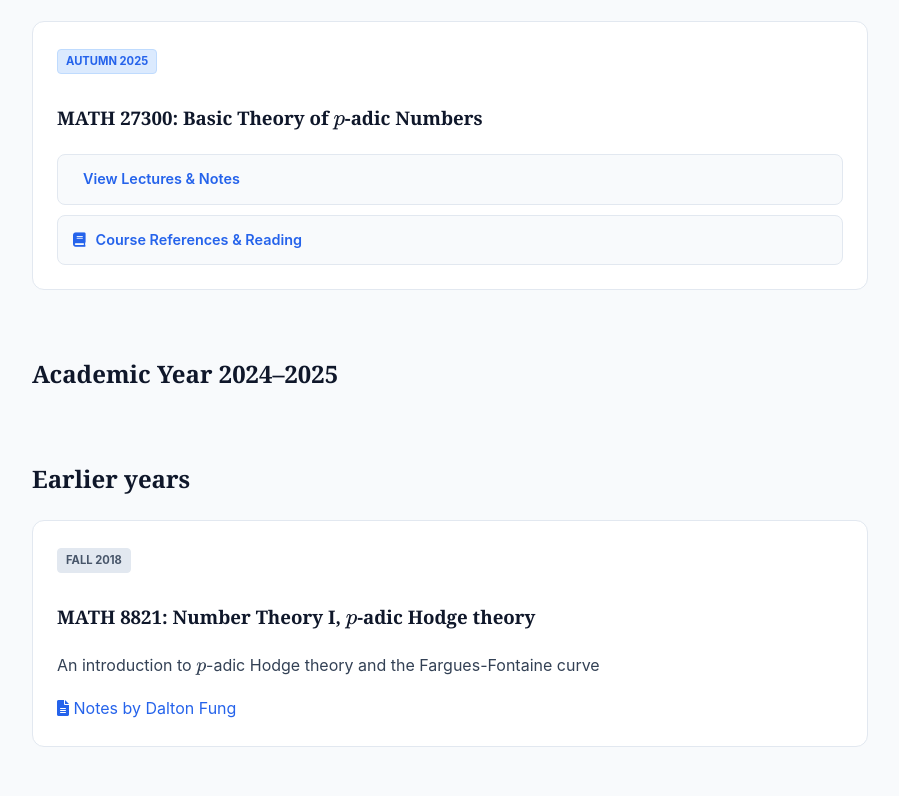
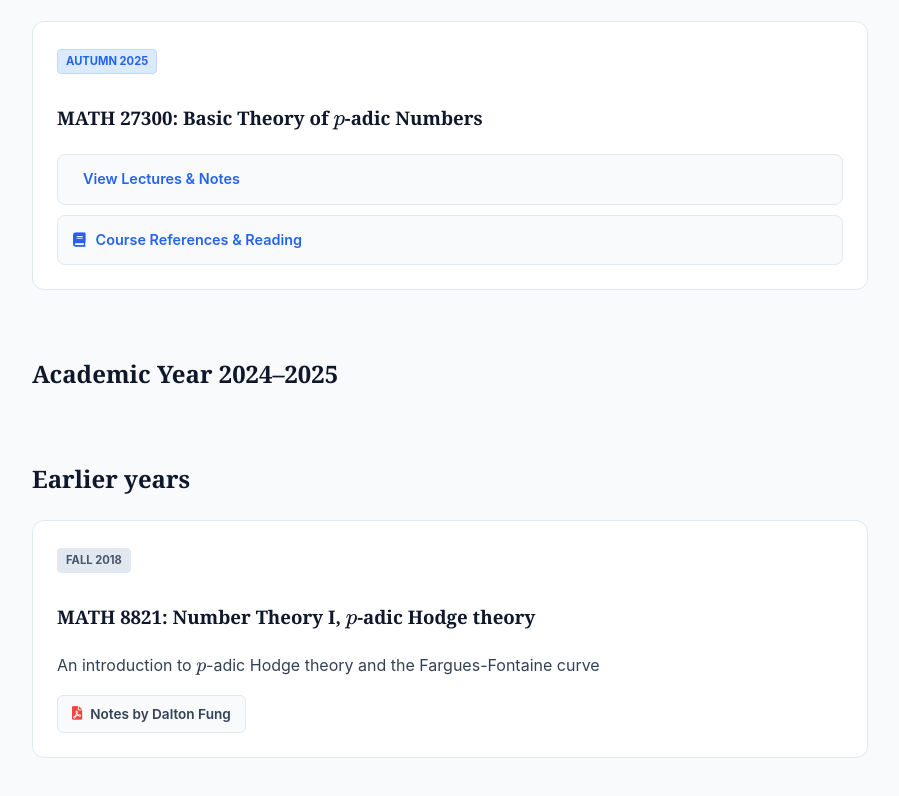
Before and after one commit to seldnplan/seldnplan.github.io, a plain HTML site: page teaching.html in a window 1280 px wide. Shown: the part 1278-2074 px from the top of the page, without its empty margins (190-1089 px from the left). Drawn offline with nearby package versions, Linux system fonts and the light colour scheme.

Commit message:
Update teaching.html

```diff
--- a/teaching.html
+++ b/teaching.html
@@ -198,7 +198,7 @@
         <span class="status-tag">Fall 2018</span>
         <h3>MATH 8821: Number Theory I, $p$-adic Hodge theory</h3>
         <p>An introduction to $p$-adic Hodge theory and the Fargues-Fontaine curve</p>
-        <a href="assets/lecture/padic_hodge_theory.pdf" class="pdf-link"><i class="fa-solid fa-file-lines"></i> Notes by Dalton Fung</a>
+        <a href="assets/lecture/padic_hodge_theory.pdf" class="action-btn pdf"><i class="fa-solid fa-file-pdf"></i> Notes by Dalton Fung</a>
     </div>
     </section>
 
```
